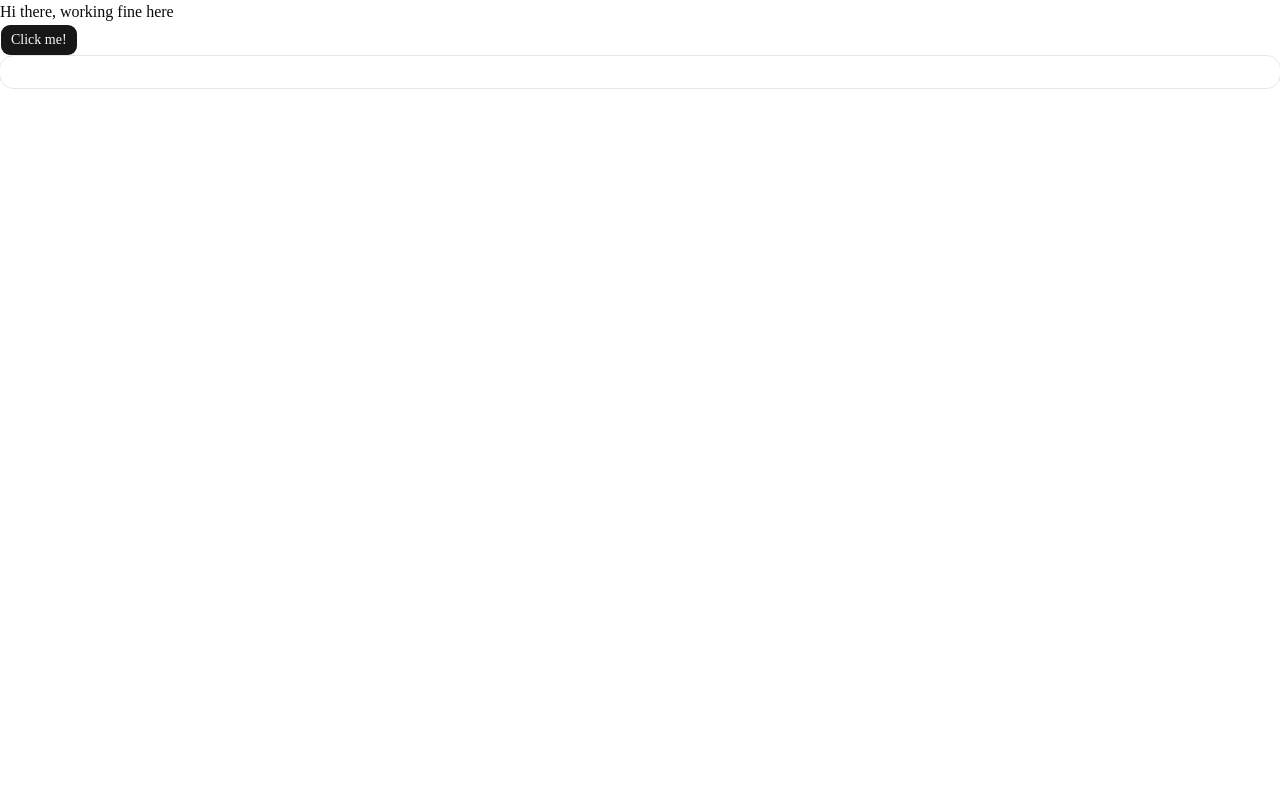
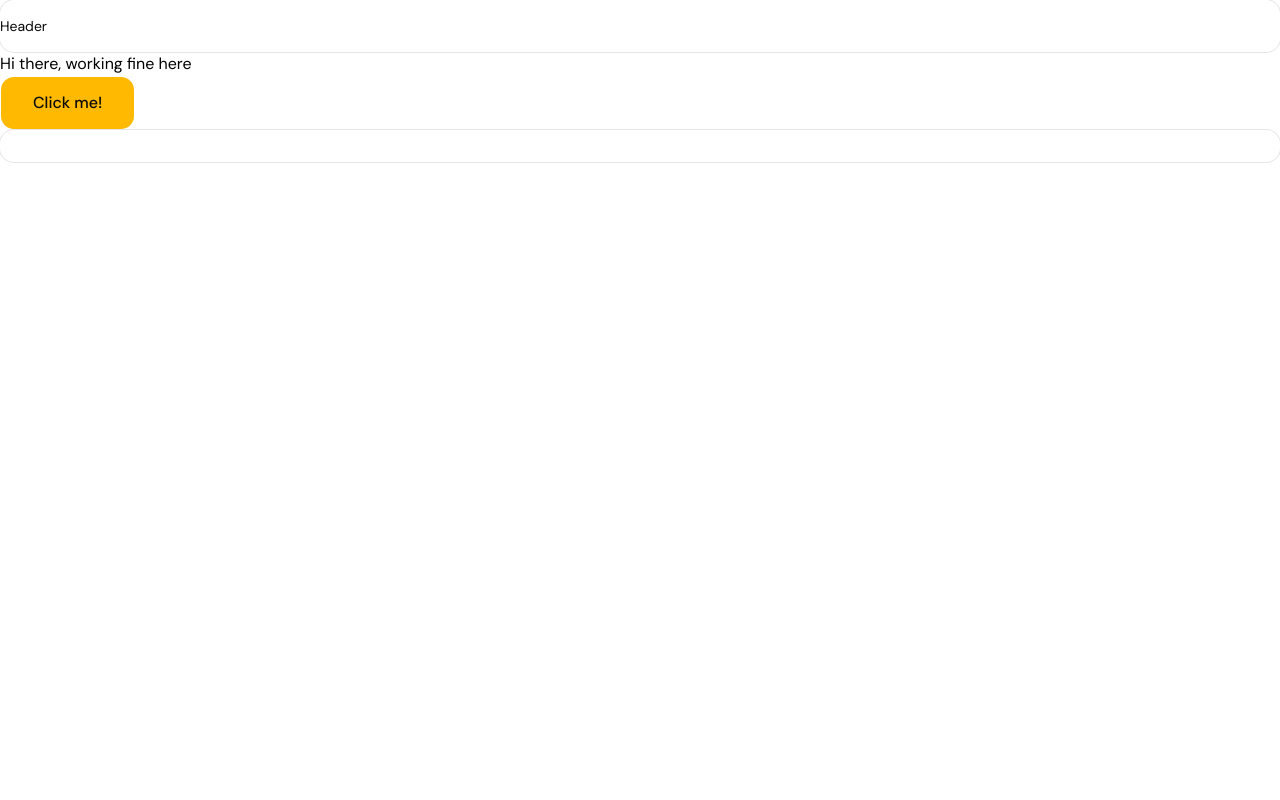
Before and after one commit to AnkitGyan/Intervue, a Next.js app: page / in a window 1280 px wide. Shown: the top 800 px of the page. Built offline with nearby package versions, Linux system fonts and the light colour scheme.

Commit message:
added dark theme

```diff
--- a/app/globals.css
+++ b/app/globals.css
@@ -119,12 +119,9 @@
 
 @layer base {
   * {
-    @apply border-border outline-ring/50;
-  }
-  body {
-    @apply bg-background text-foreground;
-  }
-  html {
-    @apply font-sans;
+    margin: 0;
+    padding: 0;
+    box-sizing: border-box;
+    scroll-behavior: smooth;
   }
 }
--- a/app/layout.js
+++ b/app/layout.js
@@ -1,28 +1,55 @@
-import { Geist, Geist_Mono } from "next/font/google";
+import { ThemeProvider } from "@/components/theme-provider";
 import "./globals.css";
+import Header from "@/components/header";
+import { DM_Sans, Lora } from "next/font/google";
+// import { ClerkProvider } from "@clerk/nextjs";
+// import { dark } from "@clerk/themes";
+import { Toaster } from "sonner";
 
-const geistSans = Geist({
-  variable: "--font-geist-sans",
+const lora = Lora({
   subsets: ["latin"],
+  weight: ["400", "500"],
+  style: ["normal", "italic"],
+  variable: "--font-serif",
 });
 
-const geistMono = Geist_Mono({
-  variable: "--font-geist-mono",
+const dmSans = DM_Sans({
   subsets: ["latin"],
+  weight: ["300", "400", "500", "600"],
+  variable: "--font-sans",
 });
 
 export const metadata = {
-  title: "Create Next App",
-  description: "Generated by create next app",
+  title: "Prept",
+  description: "",
 };
 
 export default function RootLayout({ children }) {
   return (
-    <html
-      lang="en"
-      className={`${geistSans.variable} ${geistMono.variable} h-full antialiased`}
-    >
-      <body className="min-h-full flex flex-col">{children}</body>
-    </html>
+    // <ClerkProvider
+    //   appearance={{
+    //     theme: dark,
+    //   }}
+    // >
+      <html lang="en" suppressHydrationWarning>
+        <head />
+        <body className={`${lora.variable} ${dmSans.variable} font-sans`}>
+          <ThemeProvider
+            attribute="class"
+            defaultTheme="system"
+            enableSystem
+            disableTransitionOnChange
+          >
+            <Header />
+            <main className="min-h-screen">{children}</main>
+            <Toaster richColors />
+
+            <footer className="relative z-10 border-t border-white/7 py-12  mx-auto px-6 flex flex-wrap items-center justify-center text-stone-400">
+              Made with ❤️ by RoadsideCoder
+            </footer>
+          </ThemeProvider>
+        </body>
+      </html>
+    // </ClerkProvider>
   );
 }
--- a/app/page.jsx
+++ b/app/page.jsx
@@ -5,7 +5,7 @@ export default function Home() {
   return (
     <div>
       <h1>Hi there, working fine here</h1>
-      <Button>Click me!</Button>
+      <Button variant="gold" size="hero">Click me!</Button>
       <Card></Card>
     </div>
   );
--- /dev/null
+++ b/components/header.jsx
@@ -0,0 +1,8 @@
+import { Card } from "./ui/card";
+
+
+export default function Header(){
+  return (
+    <Card>Header</Card>
+  )
+}
--- /dev/null
+++ b/components/theme-provider.jsx
@@ -0,0 +1,11 @@
+"use client"
+
+import * as React from "react"
+import { ThemeProvider as NextThemesProvider } from "next-themes"
+
+export function ThemeProvider({
+  children,
+  ...props
+}) {
+  return <NextThemesProvider {...props}>{children}</NextThemesProvider>
+}
--- a/components/ui/button.jsx
+++ b/components/ui/button.jsx
@@ -19,6 +19,7 @@ const buttonVariants = cva(
         destructive:
           "bg-destructive/10 text-destructive hover:bg-destructive/20 focus-visible:border-destructive/40 focus-visible:ring-destructive/20 dark:bg-destructive/20 dark:hover:bg-destructive/30 dark:focus-visible:ring-destructive/40",
         link: "text-primary underline-offset-4 hover:underline",
+        gold: "bg-amber-400 text-[#0a0a0b] hover:bg-amber-300 hover:-translate-y-0.5 hover:shadow-[0_12px_36px_rgba(251,191,36,0.35)]",
       },
       size: {
         default:
@@ -32,6 +33,7 @@ const buttonVariants = cva(
         "icon-sm":
           "size-7 rounded-[min(var(--radius-md),12px)] in-data-[slot=button-group]:rounded-lg",
         "icon-lg": "size-9",
+        hero: "px-6 sm:px-8 py-2 sm:py-3.5 text-base rounded-xl",
       },
     },
     defaultVariants: {
```
